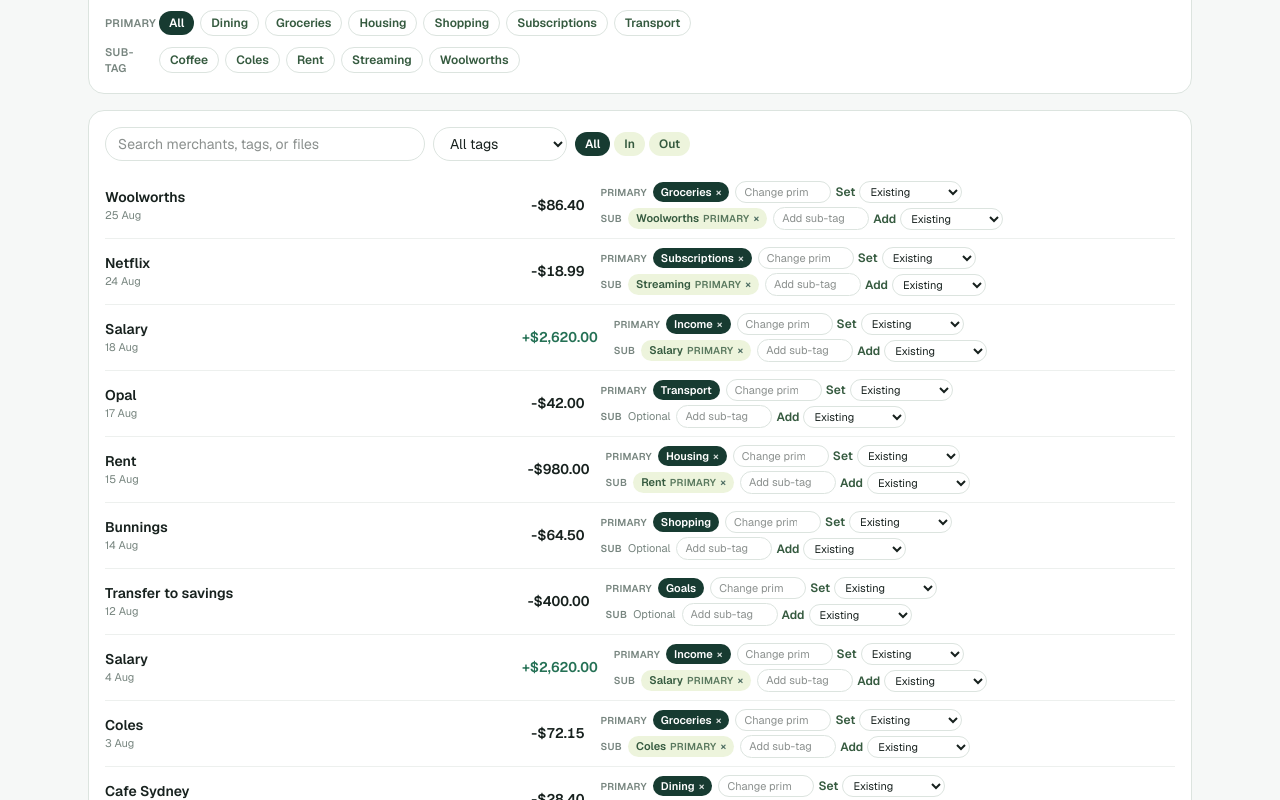
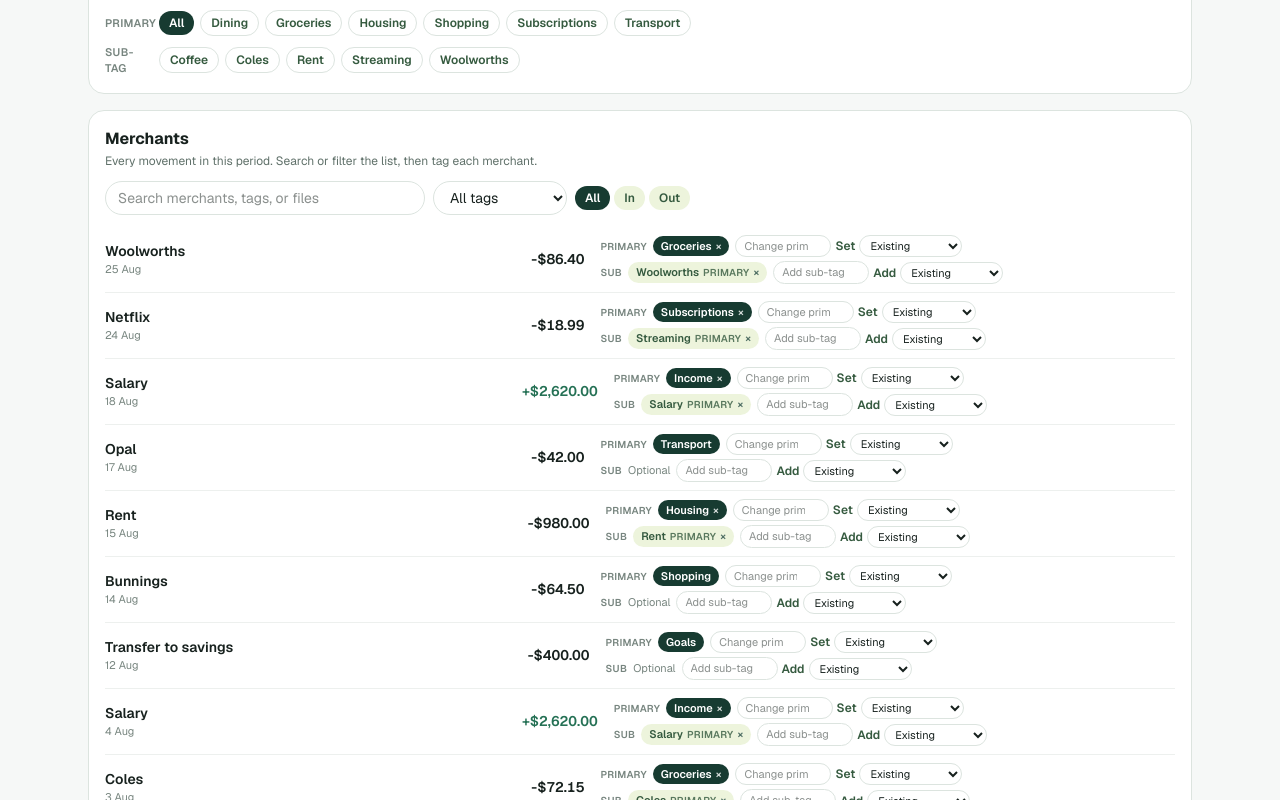
Before and after one commit to Cyphruszx/Bit-by-Bit, a Next.js app: page /transactions in a window 1280 px wide. Shown: the part 740-1540 px from the top of the page. Built offline with nearby package versions, Linux system fonts and the light colour scheme.

Commit message:
Head the transaction list with a Merchants subheading.
The chart, list, and tag manager sat as unlabelled cards, so the list now names itself the way the Tags card does.

Co-authored-by: Cyphruszx <Cyphruszx@users.noreply.github.com>

```diff
--- a/src/app/(app)/transactions/transactions-view.tsx
+++ b/src/app/(app)/transactions/transactions-view.tsx
@@ -49,7 +49,13 @@ export function TransactionsView() {
         />
       </div>
       <article className="mt-4 rounded-2xl border border-[#dce4df] bg-white p-4">
-        <TransactionTable transactions={transactions} tag={selectedTag} onTagChange={setSelectedTag} />
+        <h2 className="text-base font-bold">Merchants</h2>
+        <p className="mt-0.5 text-xs text-[#60716a]">
+          Every movement in this period. Search or filter the list, then tag each merchant.
+        </p>
+        <div className="mt-3">
+          <TransactionTable transactions={transactions} tag={selectedTag} onTagChange={setSelectedTag} />
+        </div>
       </article>
       <TagManager
         transactions={allTransactions}
```
